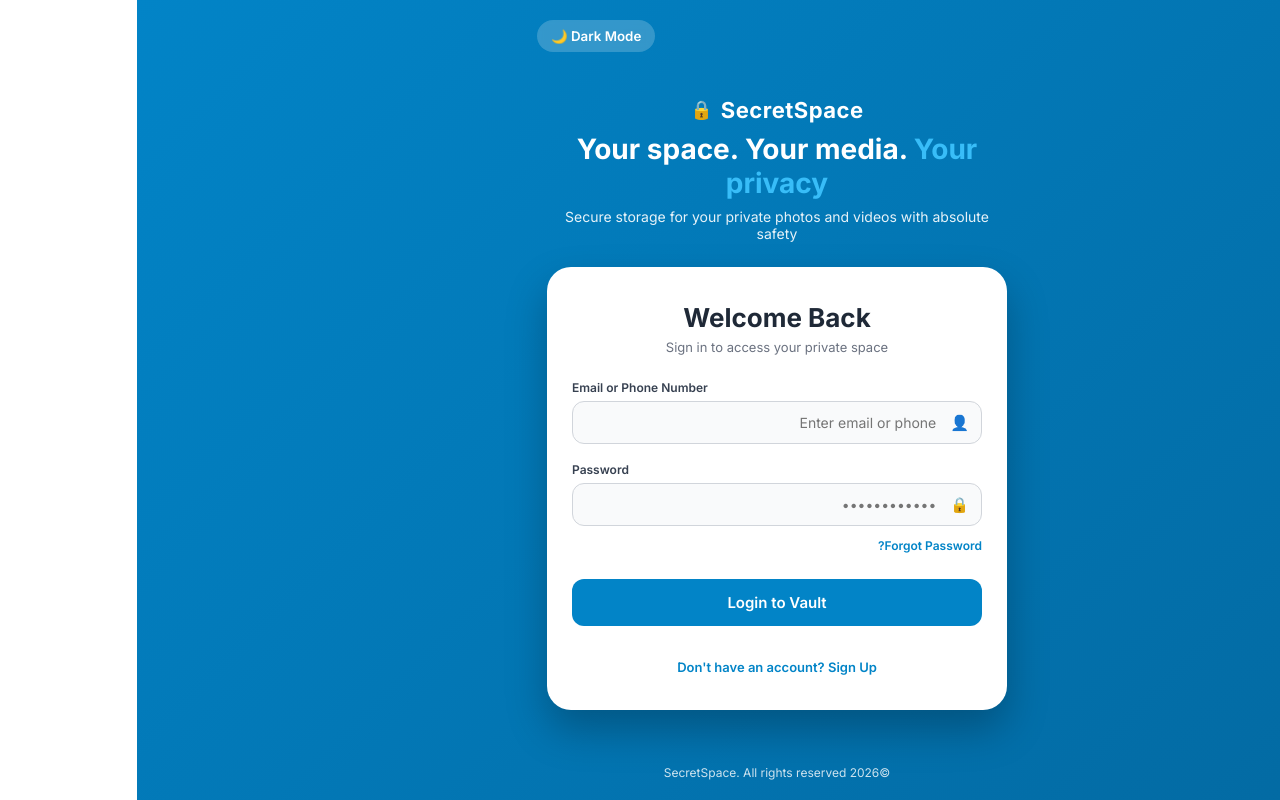
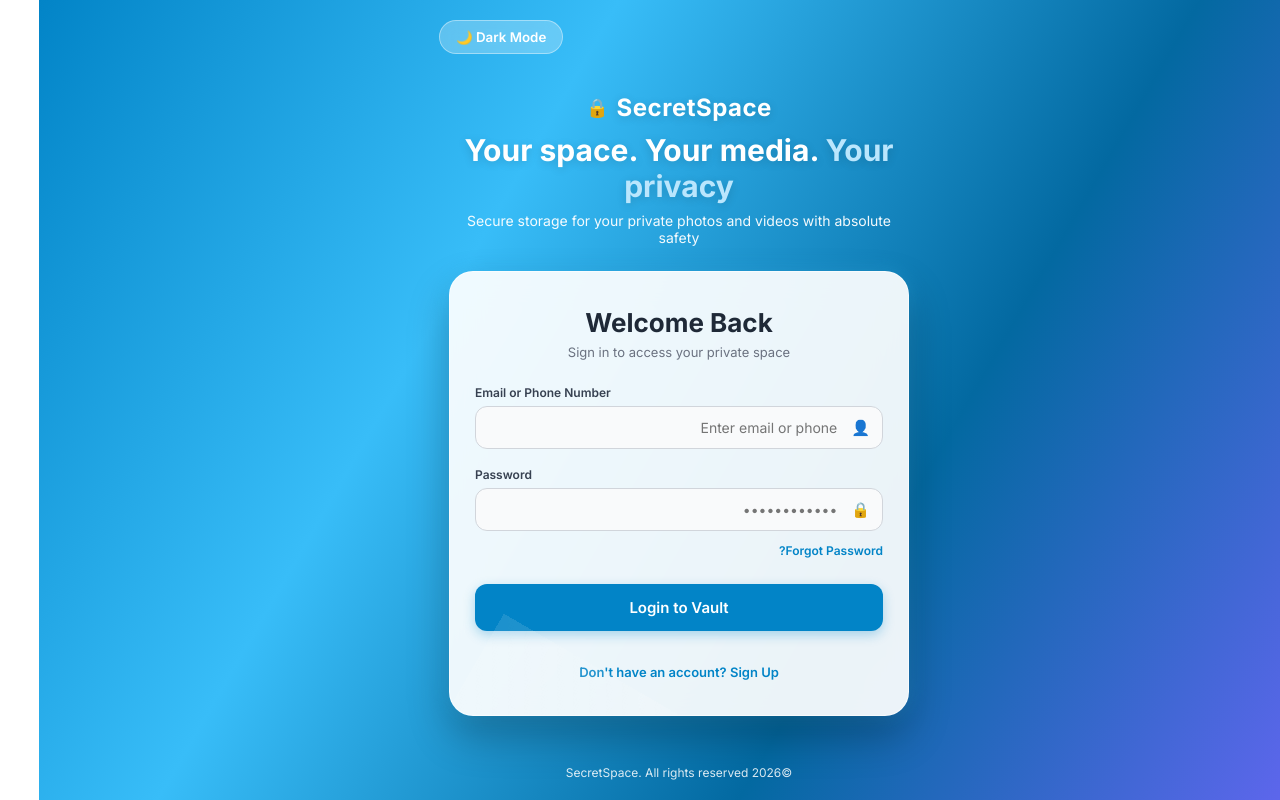
Before and after one commit to yazanmoha33-create/SecretSpace, a React (Vite) app: page / in a window 1280 px wide. Built offline with nearby package versions, Linux system fonts and the light colour scheme.

Commit message:
Refactor App.css for theme and animation enhancements
Updated styles for light and dark themes with animated gradients. Enhanced button styles and added shimmer effects to login card.

```diff
--- a/src/App.css
+++ b/src/App.css
@@ -14,18 +14,29 @@
   justify-content: space-between;
   align-items: center;
   padding: 20px;
-  transition: background-color 0.4s ease, color 0.4s ease;
+  position: relative;
+  overflow-x: hidden;
+  background-size: 300% 300%;
+  transition: color 0.4s ease;
 }
 
-/* سمات الوضع النهاري والليلي الأصلية */
+/* خلفية متدرجة ذات ألوان متحركة (لمعة وانتقالات سحرية) */
 .app-container.light {
-  background: linear-gradient(135deg, #0284c7 0%, #0369a1 100%);
+  background: linear-gradient(120deg, #0284c7, #38bdf8, #0369a1, #6366f1);
+  animation: gradientShift 12s ease infinite;
   color: #ffffff;
 }
 
 .app-container.dark {
-  background: linear-gradient(135deg, #0f172a 0%, #1e1b4b 100%);
+  background: linear-gradient(120deg, #0f172a, #1e1b4b, #312e81, #090d16);
+  animation: gradientShift 12s ease infinite;
   color: #f1f1f1;
+}
+
+@keyframes gradientShift {
+  0% { background-position: 0% 50%; }
+  50% { background-position: 100% 50%; }
+  100% { background-position: 0% 50%; }
 }
 
 .top-bar-settings {
@@ -34,22 +45,23 @@
   display: flex;
   justify-content: flex-end;
   margin-bottom: 10px;
+  z-index: 10;
 }
 
 .theme-toggle-btn {
-  background: rgba(255, 255, 255, 0.2);
-  border: none;
-  padding: 8px 14px;
+  background: rgba(255, 255, 255, 0.25);
+  border: 1px solid rgba(255, 255, 255, 0.4);
+  padding: 8px 16px;
   border-radius: 20px;
   color: white;
   font-weight: 600;
   cursor: pointer;
-  backdrop-filter: blur(5px);
+  backdrop-filter: blur(8px);
   transition: all 0.3s ease;
 }
 
 .theme-toggle-btn:hover {
-  background: rgba(255, 255, 255, 0.3);
+  background: rgba(255, 255, 255, 0.4);
   transform: scale(1.05);
 }
 
@@ -61,12 +73,12 @@
   max-width: 460px;
   margin: auto;
   gap: 25px;
+  z-index: 10;
   transition: max-width 0.4s cubic-bezier(0.4, 0, 0.2, 1);
 }
 
-/* توسيع المساحة عند تسجيل الدخول بعرض أكبر ومرتب */
 .main-layout.expanded-layout {
-  max-width: 800px;
+  max-width: 850px;
 }
 
 .hero-section {
@@ -83,9 +95,10 @@
 }
 
 .logo-text {
-  font-size: 22px;
+  font-size: 24px;
   font-weight: 700;
   letter-spacing: 0.5px;
+  text-shadow: 0 2px 10px rgba(0,0,0,0.15);
 }
 
 .logo-icon {
@@ -93,36 +106,66 @@
 }
 
 .hero-section h1 {
-  font-size: 28px;
+  font-size: 30px;
   font-weight: 800;
   margin-bottom: 8px;
   line-height: 1.2;
+  text-shadow: 0 2px 10px rgba(0,0,0,0.15);
 }
 
 .highlight-text {
-  color: #38bdf8;
+  color: #bae6fd;
 }
 
 .hero-section p {
   font-size: 14px;
-  opacity: 0.9;
+  opacity: 0.95;
 }
 
+/* تأثير اللمعة المتحركة (Shimmer Border/Glow) على بطاقة الدخول والخزنة */
 .login-card {
   width: 100%;
-  background: #ffffff;
+  background: rgba(255, 255, 255, 0.92);
+  backdrop-filter: blur(16px);
   color: #1f2937;
   padding: 35px 25px;
   border-radius: 24px;
-  box-shadow: 0 20px 40px rgba(0, 0, 0, 0.25);
+  box-shadow: 0 20px 40px rgba(0, 0, 0, 0.25), 0 0 20px rgba(56, 189, 248, 0.3);
+  border: 1.5px solid rgba(255, 255, 255, 0.6);
+  position: relative;
+  overflow: hidden;
   transition: all 0.4s cubic-bezier(0.4, 0, 0.2, 1);
   animation: fadeInUp 0.6s ease;
 }
 
+.login-card::before {
+  content: '';
+  position: absolute;
+  top: -50%;
+  left: -50%;
+  width: 200%;
+  height: 200%;
+  background: linear-gradient(
+    60deg,
+    transparent,
+    rgba(255, 255, 255, 0.15),
+    transparent
+  );
+  transform: rotate(30deg);
+  animation: shimmerEffect 6s linear infinite;
+  pointer-events: none;
+}
+
+@keyframes shimmerEffect {
+  0% { transform: translateY(-100%) rotate(30deg); }
+  100% { transform: translateY(100%) rotate(30deg); }
+}
+
 .dark .login-card {
-  background: #1e293b;
+  background: rgba(30, 41, 59, 0.88);
   color: #f1f1f1;
-  box-shadow: 0 20px 40px rgba(0, 0, 0, 0.5);
+  border-color: rgba(255, 255, 255, 0.1);
+  box-shadow: 0 20px 40px rgba(0, 0, 0, 0.5), 0 0 25px rgba(56, 189, 248, 0.15);
 }
 
 .login-card.vault-card-wide {
@@ -179,12 +222,12 @@
   border-radius: 12px;
   padding: 0 12px;
   background: #f9fafb;
-  transition: border-color 0.3s ease, box-shadow 0.3s ease;
+  transition: all 0.3s ease;
 }
 
 .input-wrapper:focus-within {
   border-color: #0284c7;
-  box-shadow: 0 0 0 3px rgba(2, 132, 199, 0.15);
+  box-shadow: 0 0 0 4px rgba(2, 132, 199, 0.15);
 }
 
 .dark .input-wrapper {
@@ -216,13 +259,15 @@
   font-size: 15px;
   font-weight: 600;
   cursor: pointer;
-  transition: background-color 0.2s, transform 0.2s;
+  transition: all 0.2s ease;
   margin-top: 8px;
+  box-shadow: 0 4px 12px rgba(2, 132, 199, 0.3);
 }
 
 .login-btn:hover {
   background-color: #0369a1;
-  transform: translateY(-1px);
+  transform: translateY(-2px);
+  box-shadow: 0 6px 16px rgba(2, 132, 199, 0.4);
 }
 
 .forgot-link-inline {
@@ -268,7 +313,7 @@
   margin: 0;
 }
 
-/* تنسيقات شاشة الخزنة الموسعة بكامل العرض وبشكل أنيق */
+/* تنسيقات الخزنة الموسعة */
 .vault-container {
   display: flex;
   flex-direction: column;
@@ -501,12 +546,13 @@
 
 .footer-copyright {
   font-size: 12px;
-  opacity: 0.8;
+  opacity: 0.85;
   margin-top: 20px;
   color: white;
+  z-index: 10;
 }
 
-/* --- حركات الأنيميشن الخفيفة (Smooth Animations) --- */
+/* --- حركات الأنيميشن --- */
 @keyframes fadeIn {
   from { opacity: 0; transform: scale(0.97); }
   to { opacity: 1; transform: scale(1); }
```
